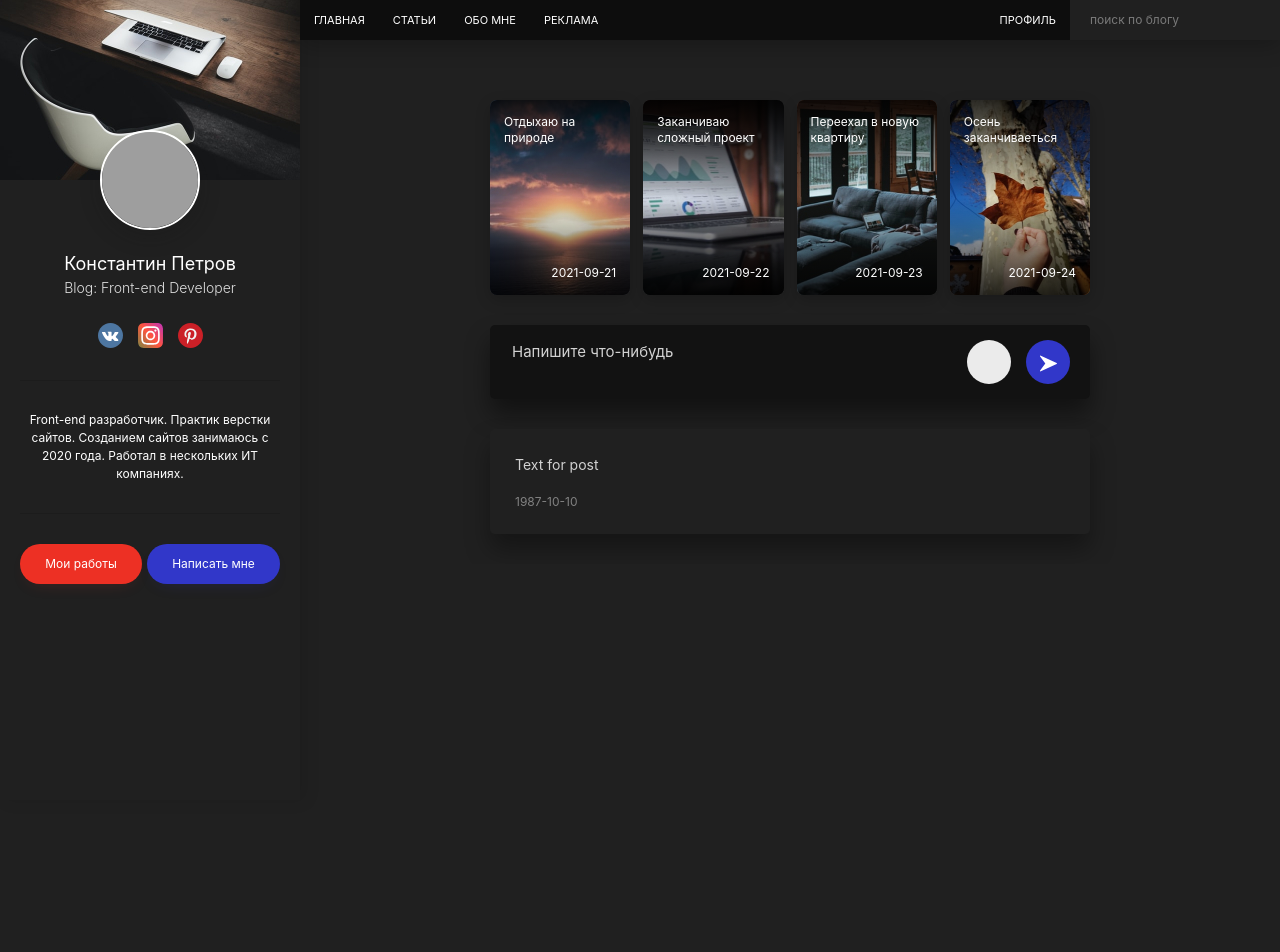
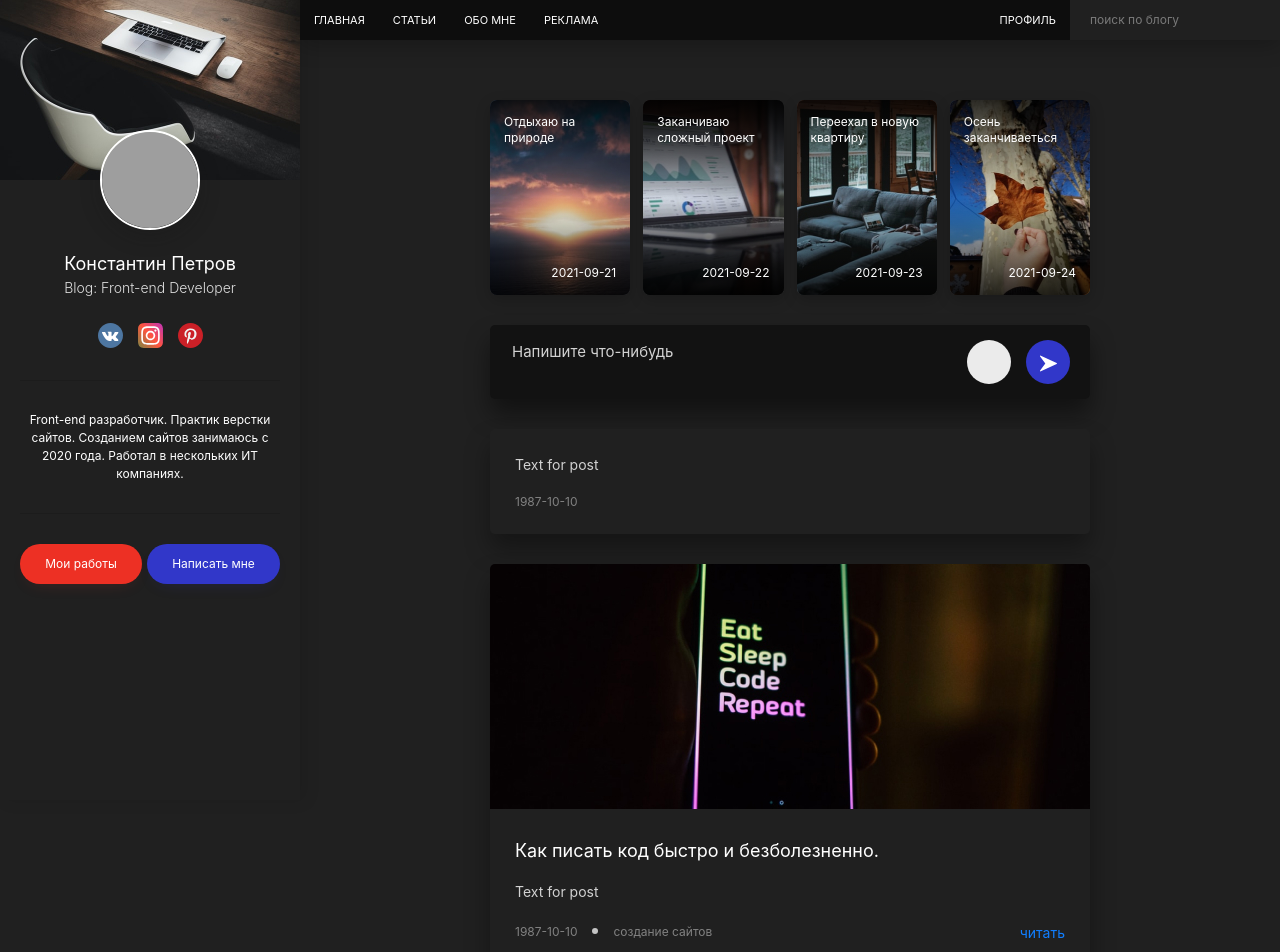
Before and after one commit to Steelmen87/React_blog_SASS, a React (Create React App) app: page / in a window 1280 px wide. Shown: the top 952 px of the page. Before the commit the page ends 800 px from the top, so only its background shows below. Built offline with nearby package versions, Linux system fonts and the light colour scheme; grey boxes are pictures that could not be loaded.

Commit message:
next Post video

```diff
--- a/src/components/Main.jsx
+++ b/src/components/Main.jsx
@@ -6,6 +6,7 @@ import rect3 from "../assets/images/Rectangle 3.jpg"
 import rect4 from "../assets/images/Rectangle 4.jpg"
 import AddPost from "./AddPost";
 import Post from "./Post";
+import PostHeader from "./PosthHeader";
 
 export default function Main() {
     const stories = [
@@ -35,5 +36,6 @@ export default function Main() {
         <Stories stories={stories}/>
         <AddPost/>
         <Post />
+        <PostHeader/>
     </div>
 }
--- /dev/null
+++ b/src/components/PosthHeader.jsx
@@ -0,0 +1,38 @@
+import React from "react";
+import {useSelector} from "react-redux";
+import headerImg from "../assets/images/RectangleHeader.jpg"
+
+export default function PostHeader() {
+    const posts = useSelector((state) => state.postReducer)
+    return <div>
+        {posts.map(post => <article className="post">
+            <div className="post__header">
+                <a href="#">
+                    <img className="post__preview" src={headerImg} alt="img"/>
+                </a>
+            </div>
+            <div className="post__content">
+                <h2 className="post__title">
+                    <a href="#">Как писать код быстро и безболезненно.</a>
+                </h2>
+                <p className="post__text">
+                    {post.text}
+                </p>
+
+            </div>
+            <div className="post__footer">
+                <ul className="post__data">
+                    <li className="post-data-item">
+                        <time dateTime="1987-10-10">
+                            {post.date}
+                        </time>
+                    </li>
+                    <li className="post-data-item">
+                        <a href="#">создание сайтов</a>
+                    </li>
+                </ul>
+                <a className="post__read" href="#">читать</a>
+            </div>
+        </article>)}
+    </div>
+}
--- a/src/reducers/PostReducer.js
+++ b/src/reducers/PostReducer.js
@@ -21,7 +21,6 @@ export default function PostReducer(state = InitialState, action) {
                     date: action.date
                 }
             ]
-
         default:
             return state;
     }
--- a/src/scss/blocks/main.scss
+++ b/src/scss/blocks/main.scss
@@ -1,11 +1,5 @@
 .main{
-  padding-left: 300px;
-  padding-top:10rem;
-  /*width:300px;
-  height: 100vh;
-  background-color: #ccc;
-  position:fixed;
-  left:0;
-  top:0;
-  z-index: 100;*/
+  /*padding-left: 300px;
+  padding-top:10rem;*/
+  padding: 10rem 0 8rem 300px;
 }
--- a/src/scss/blocks/post.scss
+++ b/src/scss/blocks/post.scss
@@ -1,22 +1,95 @@
-.post{
+.post {
+  overflow: hidden;
   margin-bottom: 3rem;
-  padding:2.5rem;
+  padding: 2.5rem;
   background-color: $primary;
   border-right: 5px;
   box-shadow: 0 15px 25px rgba($black, .35);
   border-radius: 5px;
 }
-.post__content{
+
+.post__header {
+  margin: -2.5rem -2.5rem 2.5rem;
+}
+
+.post__preview {
+  display: block;
+  max-width: 100%;
+  height: auto;
+}
+
+.post__content {
   margin-bottom: 2rem;
 }
-.post__text{
+
+.post__title {
+  margin-bottom: 1.5rem;
+
+  a {
+    font-size: 1.8rem;
+    color: $white;
+    text-decoration: none;
+  }
+
+  &:hover {
+    text-decoration: underline;
+  }
+}
+
+.post__text {
   font-size: 1.4rem;
-  color:#D2D2D2;
+  color: #D2D2D2;
 }
-.post__data{
-  color:#828282;
+
+.post__footer {
+  display: flex;
+  justify-content: space-between;
+  align-items: center;
+}
+
+.post__data {
+  display: flex;
+
+  color: #828282;
   line-height: 1.2;
+
+  a {
+    text-decoration: none;
+    color: inherit;
+
+    &:hover {
+      text-decoration: underline;
+    }
+  }
+
 }
-.post-data-item{
+
+.post-data-item {
   font-size: 1.2rem;
 }
+
+.post-data-item {
+  &:not(:last-child):after {
+    content: "";
+    display: inline-block;
+
+    width: 6px;
+    height: 6px;
+    margin: 0 1.5rem;
+    position: relative;
+    top: -2px;
+
+    border-radius: 50%;
+    background-color: #C4C4C4;
+  }
+}
+
+.post__read {
+  font-size: 1.4rem;
+  text-decoration: none;
+  color: #107EFF;
+
+  &:hover {
+    text-decoration: underline;
+  }
+}
```
Also changed, not shown: src/assets/images/RectangleHeader.jpg (added).
